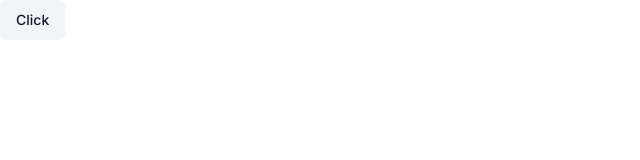
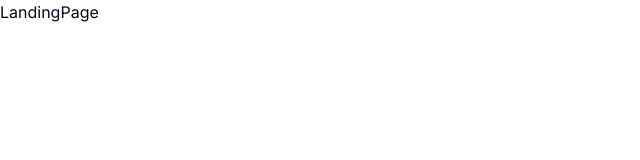
Before and after one commit to dziekiczan1/next-saas-ai-platform, a Next.js app: page / in a window 1280 px wide. Shown: the top 160 px of the page, without its empty margins (0-640 px from the left). Built offline with nearby package versions, Linux system fonts and the light colour scheme.

Commit message:
organize folder structure

```diff
--- a/app/page.tsx
+++ b/app/(dashboard)/(routes)/dashboard/page.tsx
@@ -1,5 +1,7 @@
 import { Button } from "@/components/ui/button";
 
-export default function Home() {
+const DashboardPage = () => {
   return <Button variant="secondary">Click</Button>;
-}
+};
+
+export default DashboardPage;
--- /dev/null
+++ b/app/(landing)/page.tsx
@@ -0,0 +1,5 @@
+const LandingPage = () => {
+  return <div>LandingPage</div>;
+};
+
+export default LandingPage;
--- a/app/globals.css
+++ b/app/globals.css
@@ -1,6 +1,12 @@
 @tailwind base;
 @tailwind components;
 @tailwind utilities;
+
+html,
+body,
+:root {
+  height: 100%;
+}
 
 @layer base {
   :root {
--- a/app/layout.tsx
+++ b/app/layout.tsx
@@ -5,8 +5,8 @@ import "./globals.css";
 const inter = Inter({ subsets: ["latin"] });
 
 export const metadata: Metadata = {
-  title: "Create Next App",
-  description: "Generated by create next app",
+  title: "Genius",
+  description: "AI Platform",
 };
 
 export default function RootLayout({
```
